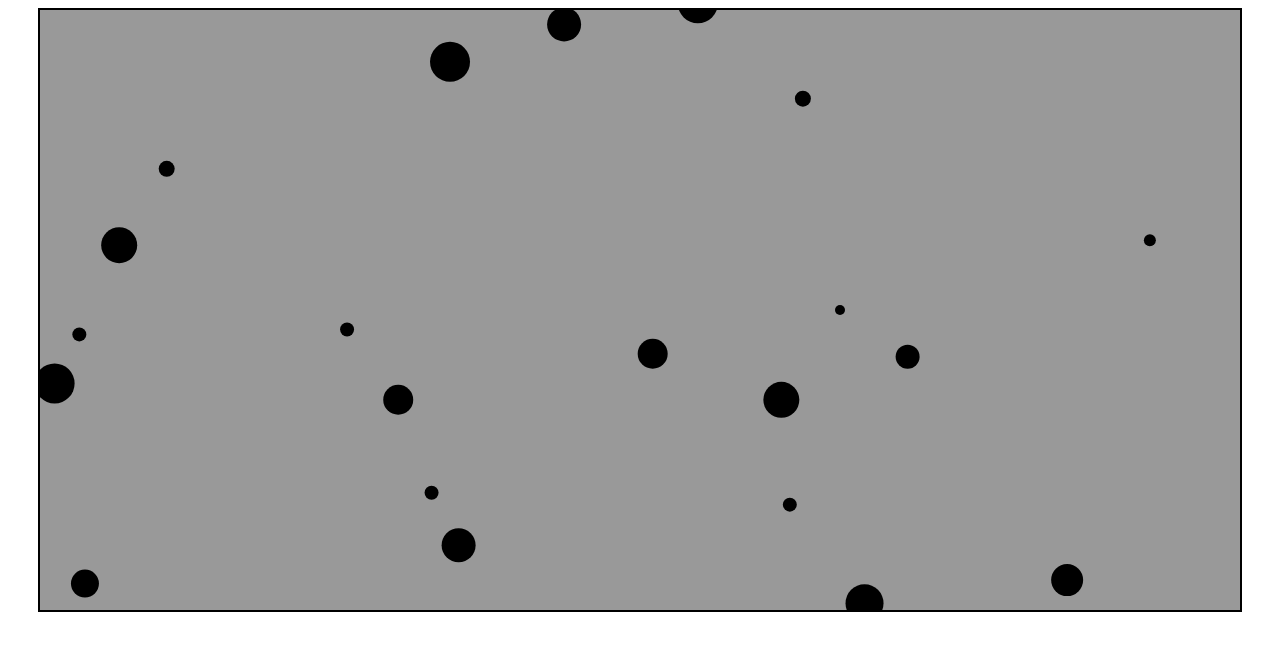
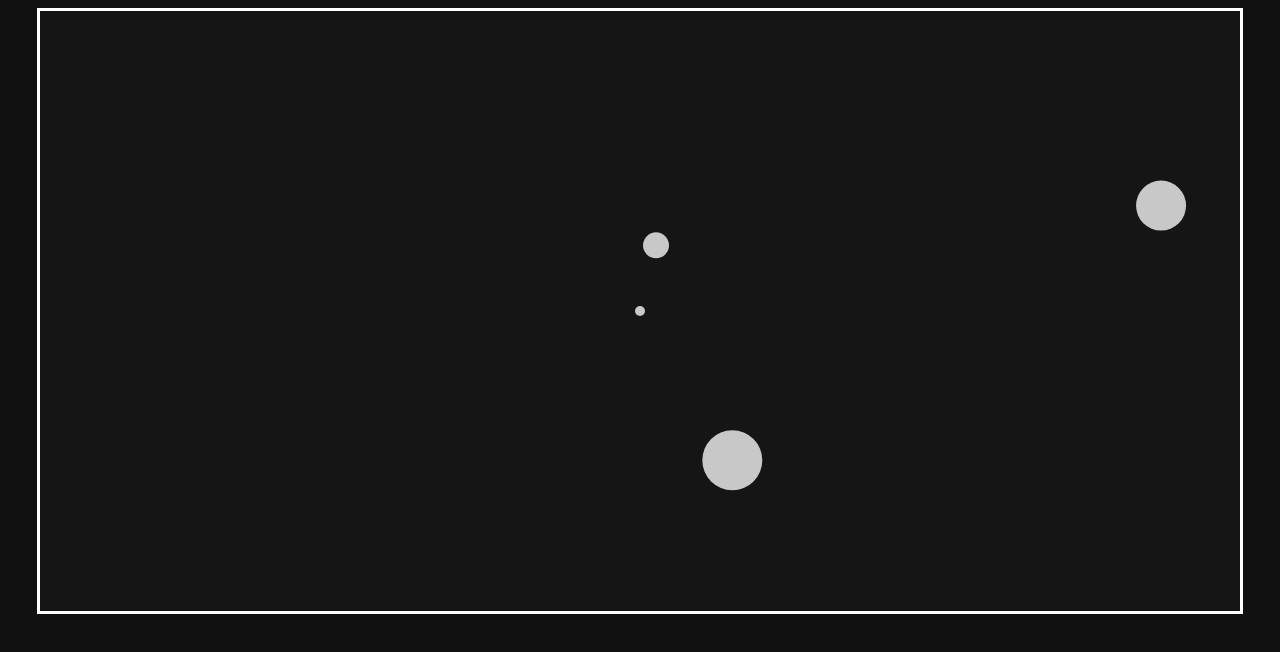
Before and after one commit to CrypticCalamari/Physics_and_Animation, a plain HTML site: page Gravity/gravity.html in a window 1280 px wide. Drawn offline with Linux system fonts and the light colour scheme.

Commit message:
refixed the dt. adjusted params. Softened singularity.

```diff
--- a/Gravity/gravity.html
+++ b/Gravity/gravity.html
@@ -3,9 +3,12 @@
 	<head>
 		<title>Gravity Animation Experiment</title>
 		<style>
+			html {
+				background-color: #111;
+			}
 			.container {
-				background-color: #999;
-				border: 2px solid black;
+				background-color: #151515;
+				border: 3px solid #fff;
 				display: table;
 				margin: 0 auto;
 			}
--- a/Gravity/gravity.js
+++ b/Gravity/gravity.js
@@ -33,7 +33,7 @@ class Body {
 		this.a = a;
 		this.immovable = immovable;
 	}
-	update (G, gs, dt, game) {
+	update (G, bodiess, dt, game) {
 		if (this.immovable) {return;}
 		if (this.p.x < -this.r) {
 			this.p.x = game.width + this.r;
@@ -58,21 +58,21 @@ class Body {
 
 		this.a.x = 0;
 		this.a.y = 0;
-		for (let g of gs) {
-			if (g === this) {continue;}
+		for (let b of bodiess) {
+			if (b === this) {continue;}
 
 			let r = new Vector();
-			r.x = g.p.x - this.p.x;
-			r.y = g.p.y - this.p.y;
+			r.x = b.p.x - this.p.x;
+			r.y = b.p.y - this.p.y;
 			r.d = Math.sqrt(r.x * r.x + r.y * r.y);
 
-			let F = g.m / (r.d * r.d);
+			let F = b.m / ((r.d * r.d) + 10);
 
 			this.a.x += F * r.x / r.d;
 			this.a.y += F * r.y / r.d;
 		}
-		this.a.x *= G * dt;
-		this.a.y *= G * dt;
+		this.a.x *= G;
+		this.a.y *= G;
 
 		this.v.x += this.a.x * dt / 1000;
 		this.v.y += this.a.y * dt / 1000;
@@ -94,21 +94,21 @@ class Game {
 		this.G = G;
 		this.canvas = document.getElementById(can_id);
 		this.ctx = this.canvas.getContext("2d");
-		this.ctx.fillStyle = "rgb(0,0,0)";
+		this.ctx.fillStyle = "rgb(200,200,200)";
 		this.width = this.canvas.width;
 		this.height = this.canvas.height;
 
-		let max_r = 20;
-		let min_r = 5;
-		let max_m = 1000;
-		let min_m = 20;
+		let max_r = 30;
+		let min_r = 10;
+		let max_m = 10000;
+		let min_m = 5000;
 		let max_v = 40;
-		let min_v = 30;
+		let min_v = 25;
 
 		this.bodies.push(new Body(
 			5,
-			100000,
-			new Vector(800,300),
+			1000000,
+			new Vector(600,300),
 			new Vector(0,0),
 			new Vector(0,0),
 			true
@@ -116,7 +116,7 @@ class Game {
 
 		for (let i = 0; i < number_of_bodies; i++) {
 			let r = Math.round(Math.random() * (max_r - min_r)) + min_r;
-			let m = Math.round(Math.random() * (max_m - min_m)) + min_m;
+			let m = r * 1000;
 			let px = Math.round(Math.random() * (this.width - 2 * r)) + r;
 			let py = Math.round(Math.random() * (this.height - 2 * r)) + r;
 			let vx = Math.round(Math.random() * (max_v - min_v)) + min_v;
@@ -160,7 +160,7 @@ class Game {
 ///////////////////////////////////////////////////////////////////////////////
 ///////////////////////////////////////////////////////////////////////////////
 
-var game = new Game("can", 20, 1);
+var game = new Game("can", 3, 1);
 
 requestAnimationFrame((timestamp) => {
 	game.last_update = timestamp;
```
